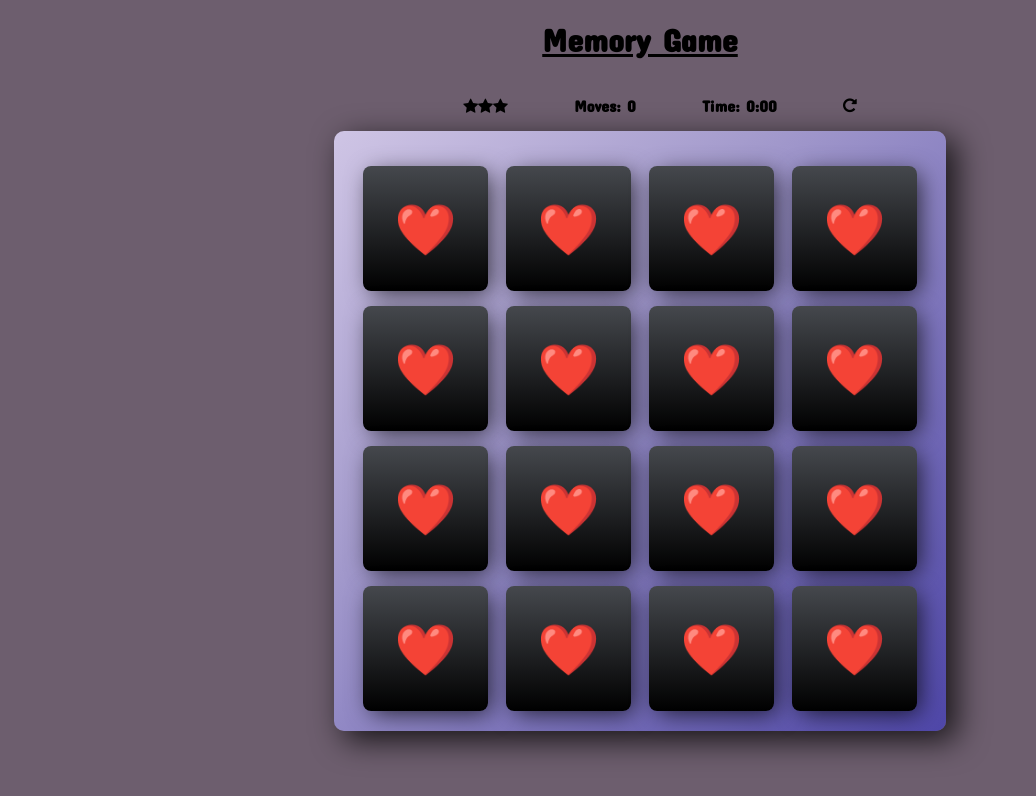
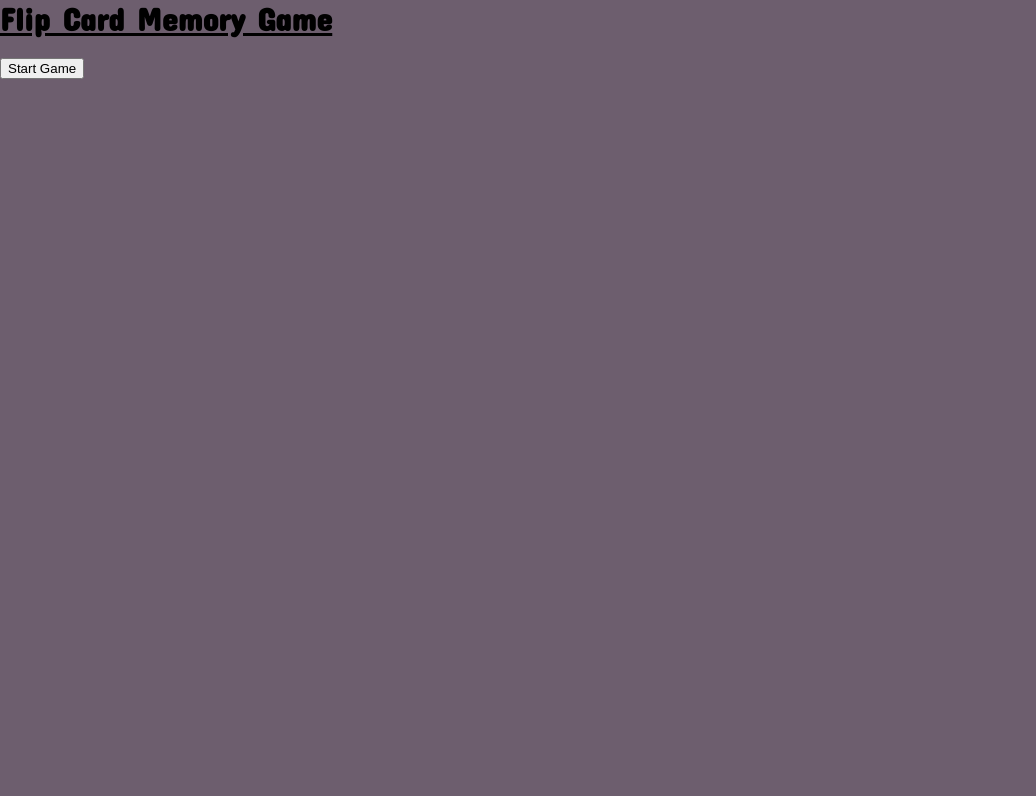
Before and after one commit to AAS786/Memory-Game, a plain HTML site: page index.html in a window 1280 px wide. Shown: the whole page, without its empty margins (0-1036 px from the left). Drawn offline with Linux system fonts and the light colour scheme; a web font is replaced by a local one.

Commit message:
Update index.html

```diff
--- a/index.html
+++ b/index.html
@@ -10,7 +10,14 @@
     <link rel="stylesheet" href="styles.css">
 </head>
 <body>
-    <div class="container">
+    <!-- Welcome Page -->
+    <div class="welcome-page">
+        <h1><b><u>Flip Card Memory Game</u></b></h1>
+        <button class="start-button">Start Game</button>
+    </div>
+
+    <!-- Game Container -->
+    <div class="container" style="display: none;">
         <header>
             <h1><b><u>Memory Game</u></b></h1>
         </header>
```
